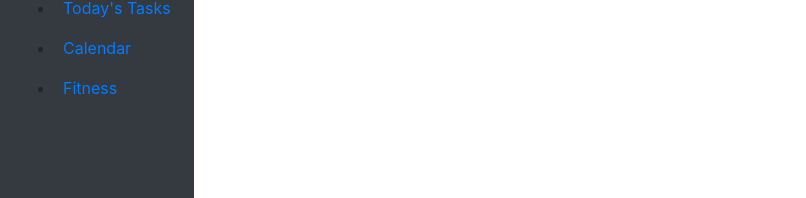
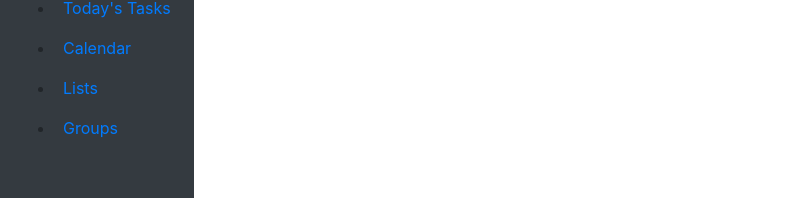
Before and after one commit to herka10/assignmint, a React (Create React App) app in the folder client/: page /calender in a window 1280 px wide. Shown: the part 406-604 px from the top of the page, without its empty margins (0-806 px from the left). Built offline with nearby package versions, Linux system fonts and the light colour scheme.

Commit message:
list component added

```diff
--- a/client/src/App.js
+++ b/client/src/App.js
@@ -13,7 +13,6 @@
 import SignUp from "./pages/SignUp";
 import SignIn from "./pages/SignIn.js";
 import Calendar from "./pages/Calendar";
-import List from "./pages/List";
 import Header from './components/Header'
 import SideBar from './components/SideBar'
 
@@ -41,7 +40,7 @@
 
 
 function App() {
-  const [loggedIn, setLoggedIn] = React.useState(false)
+  const [loggedIn, setLoggedIn] = React.useState(true)
   return (
     <ApolloProvider client={client}>
       <Router>
@@ -53,7 +52,6 @@
                 <Route path="/signup" element={<SignUp />} />
                 <Route path="/signin" element={<SignIn />} />
                 <Route path="/calender" element={<Calendar />} />
-                <Route path="/list" element={<List />} />
               </Routes>
             </SideBar>
         </div>
--- a/client/src/components/SideBar/index.js
+++ b/client/src/components/SideBar/index.js
@@ -25,7 +25,12 @@
                         </li>
                         <li>
                             <a className='nav-link px-2'>
-                                <i className='bi-heart' /> <span className='ms-1 d-none d-sm-inline'>Fitness</span>
+                                <i className='bi-heart' /> <span className='ms-1 d-none d-sm-inline'>Lists</span>
+                            </a>
+                        </li>
+                        <li>
+                            <a className='nav-link px-2'>
+                                <i className='bi-heart' /> <span className='ms-1 d-none d-sm-inline'>Groups</span>
                             </a>
                         </li>
                     </ul>
--- a/client/src/pages/Items.js
+++ /dev/null
@@ -1 +0,0 @@
-//const ToDoItems = ["Pay Bills", "Renew License", "Call for appointment"];
```
Also changed, not shown: client/src/components/ItemList/index.js (deleted, +0 -23 lines), client/src/pages/List.js (deleted).
